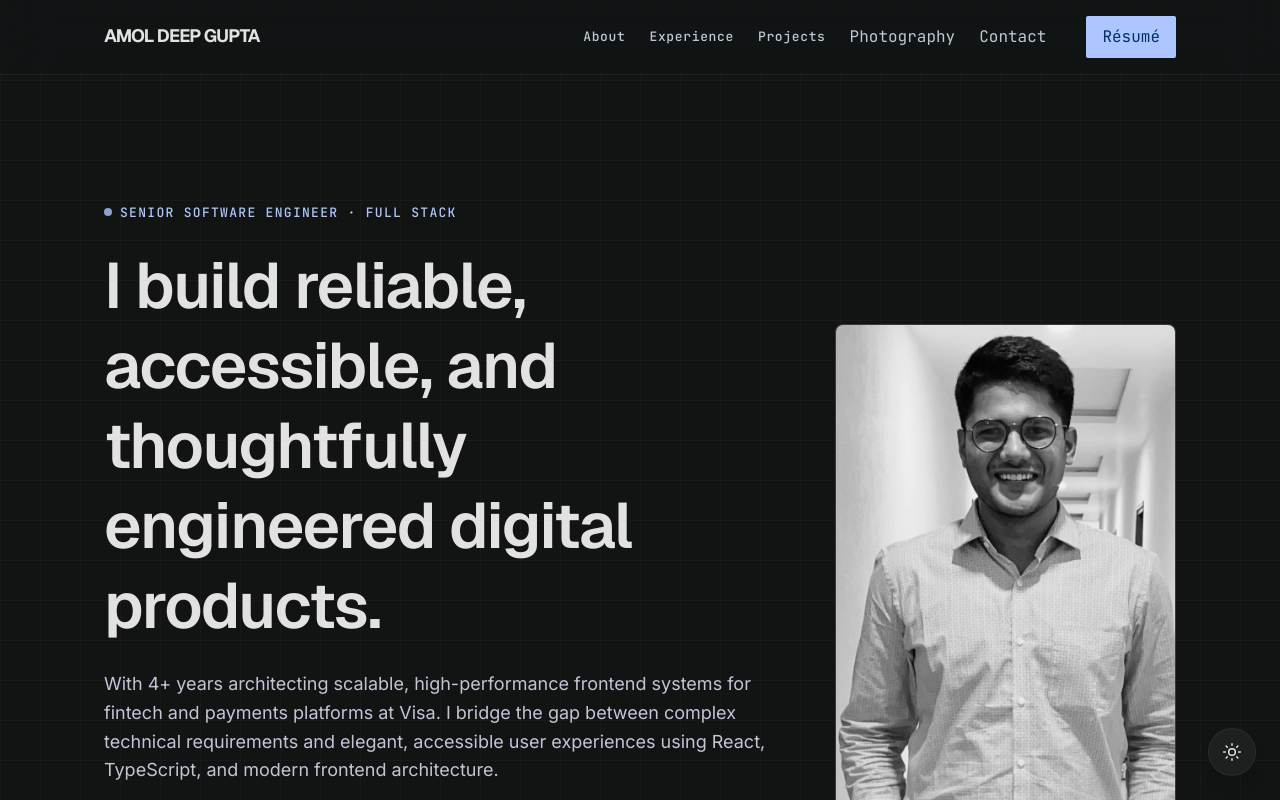
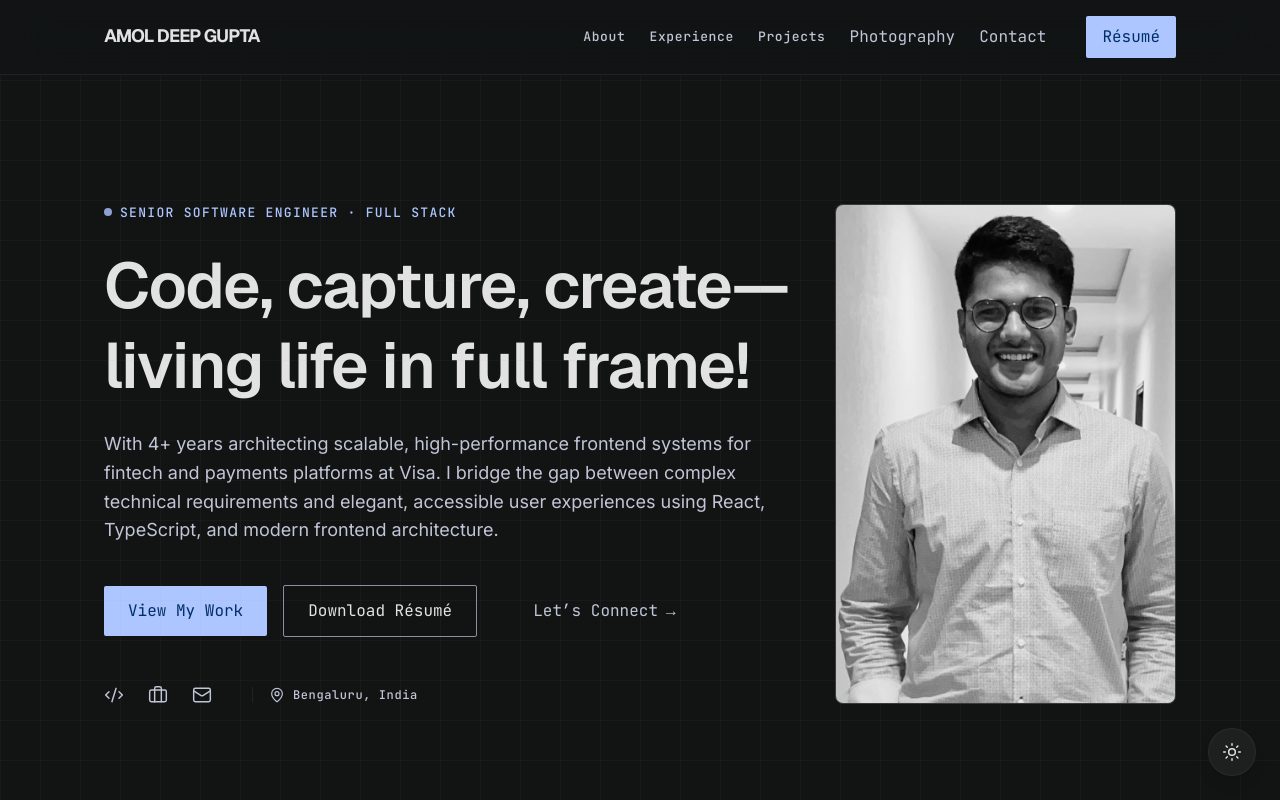
Before and after one commit to amolgupta7/MainPortfolio, a React (Vite) app: page / in a window 1280 px wide. Shown: the top 800 px of the page. Built offline with nearby package versions, Linux system fonts and the light colour scheme.

Commit message:
build fix

```diff
--- a/src/data/site.ts
+++ b/src/data/site.ts
@@ -3,7 +3,7 @@ export const site = {
   wordmark: "AMOL DEEP GUPTA",
   role: "Senior Software Engineer · Full Stack",
   tagline:
-    "I build reliable, accessible, and thoughtfully engineered digital products.",
+    "Code, capture, create—living life in full frame!",
   location: "Bengaluru, India",
   timezone: "UTC+5:30 (India Standard Time)",
   email: "gupta07amol@gmail.com",
--- a/src/main.tsx
+++ b/src/main.tsx
@@ -7,7 +7,7 @@ import App from "./App.tsx"
 
 createRoot(document.getElementById("root")!).render(
   <StrictMode>
-    <BrowserRouter>
+    <BrowserRouter basename={import.meta.env.BASE_URL}>
       <App />
     </BrowserRouter>
   </StrictMode>
--- a/vite.config.ts
+++ b/vite.config.ts
@@ -4,11 +4,15 @@ import react from "@vitejs/plugin-react"
 import tailwindcss from "@tailwindcss/vite"
 
 // https://vite.dev/config/
-export default defineConfig({
+export default defineConfig(({ command }) => ({
+  // Production is served from https://amolgupta7.github.io/MainPortfolio/ via
+  // GitHub Pages, so the build needs the repo name as a base path — but the
+  // dev server should stay at "/" (localhost:5173/), not localhost:5173/MainPortfolio/.
+  base: command === "build" ? "/MainPortfolio/" : "/",
   plugins: [react(), tailwindcss()],
   resolve: {
     alias: {
       "@": path.resolve(import.meta.dirname, "./src"),
     },
   },
-})
+}))
```
